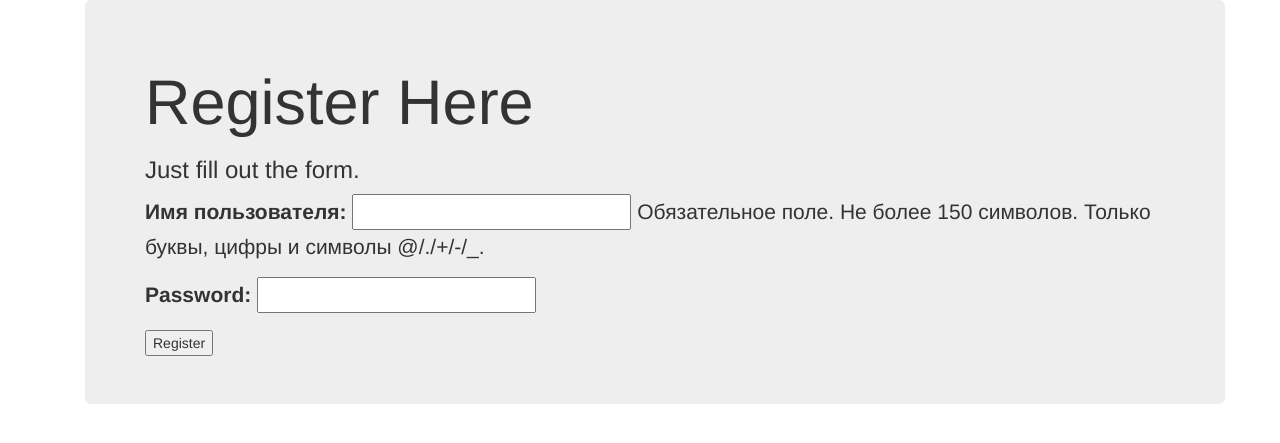
After one commit to kvendingoldo/phi_service_python, a Django app: page /register/ in a window 1280 px wide. The commit adds this page. Shown: the top 443 px of the page. Run offline with Django 3.2, Linux system fonts and the light colour scheme; some libraries are stand-ins or nearby versions.

Commit message:
Add registration page

```diff
--- a/src/main/python/phi/phi/settings.py
+++ b/src/main/python/phi/phi/settings.py
@@ -60,7 +60,8 @@ TEMPLATES = [
     {
         'BACKEND': 'django.template.backends.django.DjangoTemplates',
         'DIRS': [
-            './phi/templates'
+            './web/templates',
+            './web/templates/registration'
         ],
         'APP_DIRS': True,
         'OPTIONS': {
--- a/src/main/python/phi/web/forms.py
+++ b/src/main/python/phi/web/forms.py
@@ -1,7 +1,23 @@
 # -*- coding: utf-8 -*-
 from django import forms
+from .models import UserProfileInfo
+from django.contrib.auth.models import User
+
+
+class UserForm(forms.ModelForm):
+    password = forms.CharField(widget=forms.PasswordInput())
+
+    class Meta():
+        model = User
+        fields = ('username', 'password')
+
+
+class UserProfileInfoForm(forms.ModelForm):
+    class Meta():
+        model = UserProfileInfo
+        fields = ()
 
 
 class UploadFileForm(forms.Form):
-    #title = forms.CharField(max_length=50)
+    # title = forms.CharField(max_length=50)
     file = forms.FileField()
--- a/src/main/python/phi/web/models.py
+++ b/src/main/python/phi/web/models.py
@@ -1,6 +1,12 @@
 from django.db import models
+from django.contrib.auth.models import User
 
-# Create your models here.
+
+class UserProfileInfo(models.Model):
+    user = models.OneToOneField(User, on_delete=models.CASCADE)
+
+    def __str__(self):
+        return self.user.username
 
 
 class User(models.Model):
--- a/src/main/python/phi/web/templates/base.html
+++ b/src/main/python/phi/web/templates/base.html
@@ -1,13 +1,16 @@
 <!DOCTYPE html>
 <html>
-<head>
-  <meta charset="utf-8">
-  <title>{% block title %}Django Auth Tutorial{% endblock %}</title>
+  <head>
+    <meta charset="utf-8">
+    <title>Base</title>
+    <!-- Latest compiled and minified CSS -->
+    <link rel="stylesheet" href="https://maxcdn.bootstrapcdn.com/bootstrap/3.3.7/css/bootstrap.min.css" integrity="sha384-BVYiiSIFeK1dGmJRAkycuHAHRg32OmUcww7on3RYdg4Va+PmSTsz/K68vbdEjh4u" crossorigin="anonymous">
 </head>
-<body>
-  <main>
-    {% block content %}
+  <body>
+
+    <div class="container">
+    {% block body_block %}
     {% endblock %}
-  </main>
-</body>
+    </div>
+  </body>
 </html>
--- a/src/main/python/phi/web/templates/registration/login.html
+++ b/src/main/python/phi/web/templates/registration/login.html
@@ -1,8 +1,8 @@
-{% extends 'base.html' %}
+{% extends '../base.html' %}
 
 {% block title %}Login{% endblock %}
 
-{% block content %}
+{% block body_block %}
 <h2>Login</h2>
 <form method="post">
   {% csrf_token %}
--- /dev/null
+++ b/src/main/python/phi/web/templates/registration/registration.html
@@ -0,0 +1,21 @@
+{% extends "../base.html" %}
+{% load staticfiles %}
+{% block body_block %}
+  <div class="container">
+    <div class="jumbotron">
+      {% if registered %}
+        <h1>Thank you for registering!</h1>
+      {% else %}
+        <h1>Register Here</h1>
+        <h3>Just fill out the form.</h3>
+<form enctype="multipart/form-data" method="POST">
+          {% csrf_token %}
+          {{ user_form.as_p }}
+          {{ profile_form.as_p }}
+          <input type="submit" name="" value="Register">
+        </form>
+
+      {% endif %}
+    </div>
+  </div>
+{% endblock %}
--- a/src/main/python/phi/web/urls.py
+++ b/src/main/python/phi/web/urls.py
@@ -9,5 +9,7 @@ urlpatterns = [
     url('upload', views.upload, name='upload'),
     url('preview', views.preview, name='preview'),
     path('admin/', admin.site.urls),
-    url('^accounts/', include('django.contrib.auth.urls')),
+    url(r'^register/$', views.register, name='register'),
+    #url('^', include('django.contrib.auth.urls'))
+    url('^accounts/', include('django.contrib.auth.urls'))
 ]
--- a/src/main/python/phi/web/views.py
+++ b/src/main/python/phi/web/views.py
@@ -5,6 +5,7 @@ from django.http import HttpResponseRedirect
 from django.shortcuts import render
 from django.urls import reverse
 from django.core.files.storage import FileSystemStorage
+from .forms import UserForm, UserProfileInfoForm
 
 from .forms import UploadFileForm
 from .models import Document
@@ -24,19 +25,37 @@ def preview(request):
     return HttpResponse("Preview page")
 
 
-#@login_required(login_url='/accounts/login/')
+# @login_required(login_url='/accounts/login/')
 def upload(request):
     if request.method == 'POST':
         form = UploadFileForm(request.POST, request.FILES)
         if form.is_valid():
-            handle_uploaded_file(request.FILES['file'])
+            # handle_uploaded_file(request.FILES['file'])
             return HttpResponseRedirect('/success/url/')
     else:
         form = UploadFileForm()
     return render(request, 'upload.html', {'form': form})
 
 
-def handle_uploaded_file(f):
-    with open('/Users/asharov/dj.txt', 'wb+') as destination:
-        for chunk in f.chunks():
-            destination.write(chunk)
+def register(request):
+    registered = False
+    if request.method == 'POST':
+        user_form = UserForm(data=request.POST)
+        profile_form = UserProfileInfoForm(data=request.POST)
+        if user_form.is_valid() and profile_form.is_valid():
+            user = user_form.save()
+            user.set_password(user.password)
+            user.save()
+            profile = profile_form.save(commit=False)
+            profile.user = user
+            profile.save()
+            registered = True
+        else:
+            print(user_form.errors, profile_form.errors)
+    else:
+        user_form = UserForm()
+        profile_form = UserProfileInfoForm()
+    return render(request, 'registration/registration.html',
+                  {'user_form': user_form,
+                   'profile_form': profile_form,
+                   'registered': registered})
```
Also changed, not shown: src/main/python/phi/web/templates/index.html (+13 -12 lines), src/main/python/phi/web/utils/cipher.py (+14 -12 lines).
